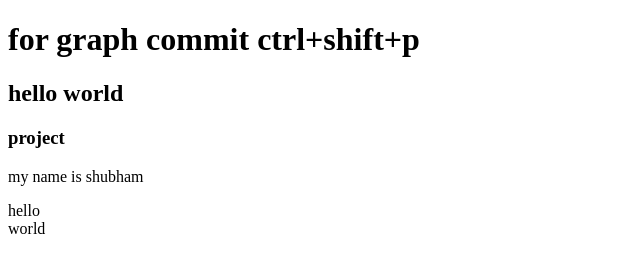
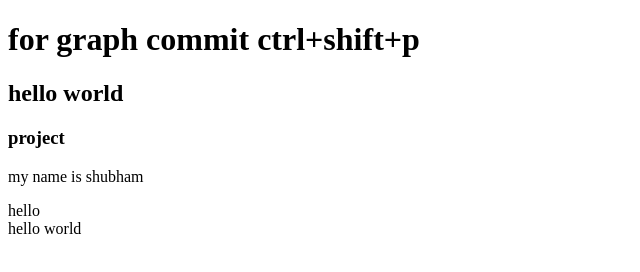
Before and after one commit to pre-shubham/learning, a plain HTML site: page index.html in a window 1280 px wide. Shown: the full height of the page, 0-640 px from the left. Drawn offline with Linux system fonts and the light colour scheme.

Commit message:
Update index.html change the span

```diff
--- a/index.html
+++ b/index.html
@@ -12,6 +12,6 @@
     <h3>project</h3>
     <p>my name is shubham</p>
     <div>hello</div>
-    <span>world</span>
+    <span>hello world</span>
 </body>
 </html>
```
